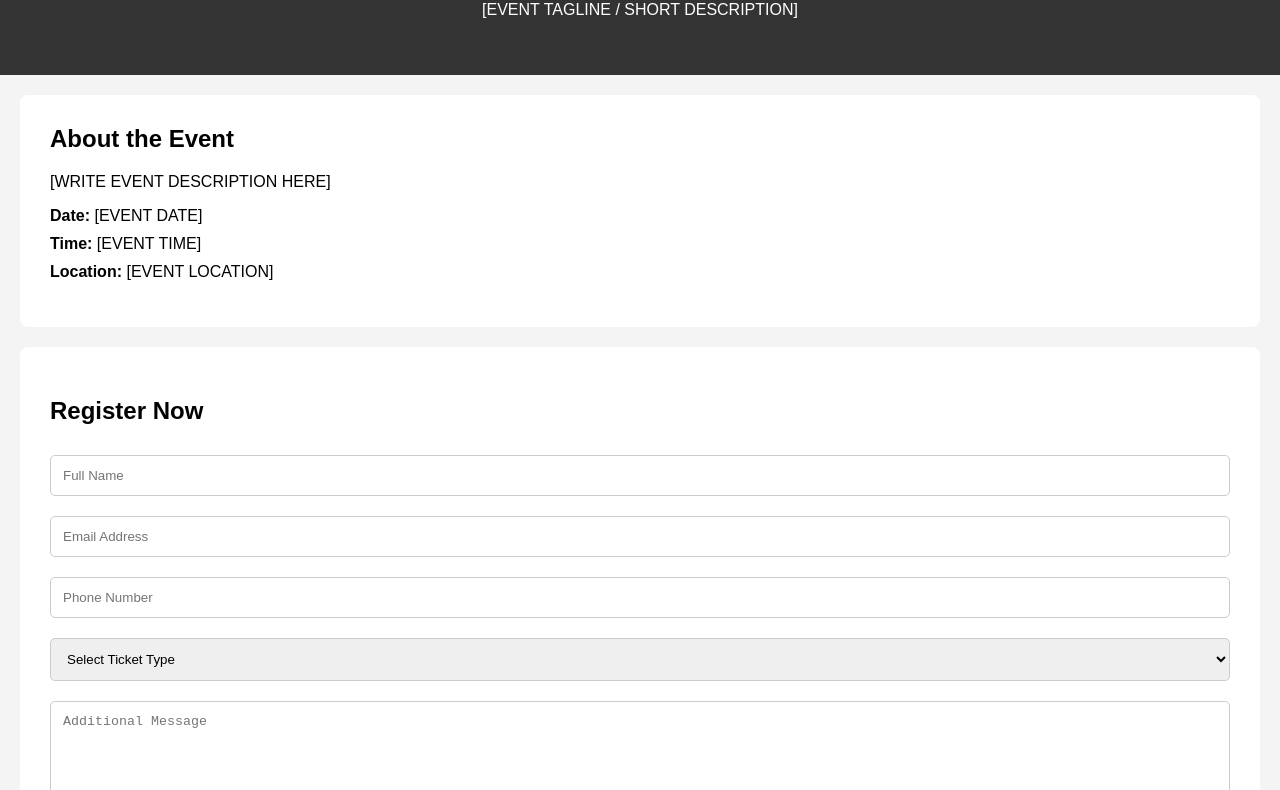
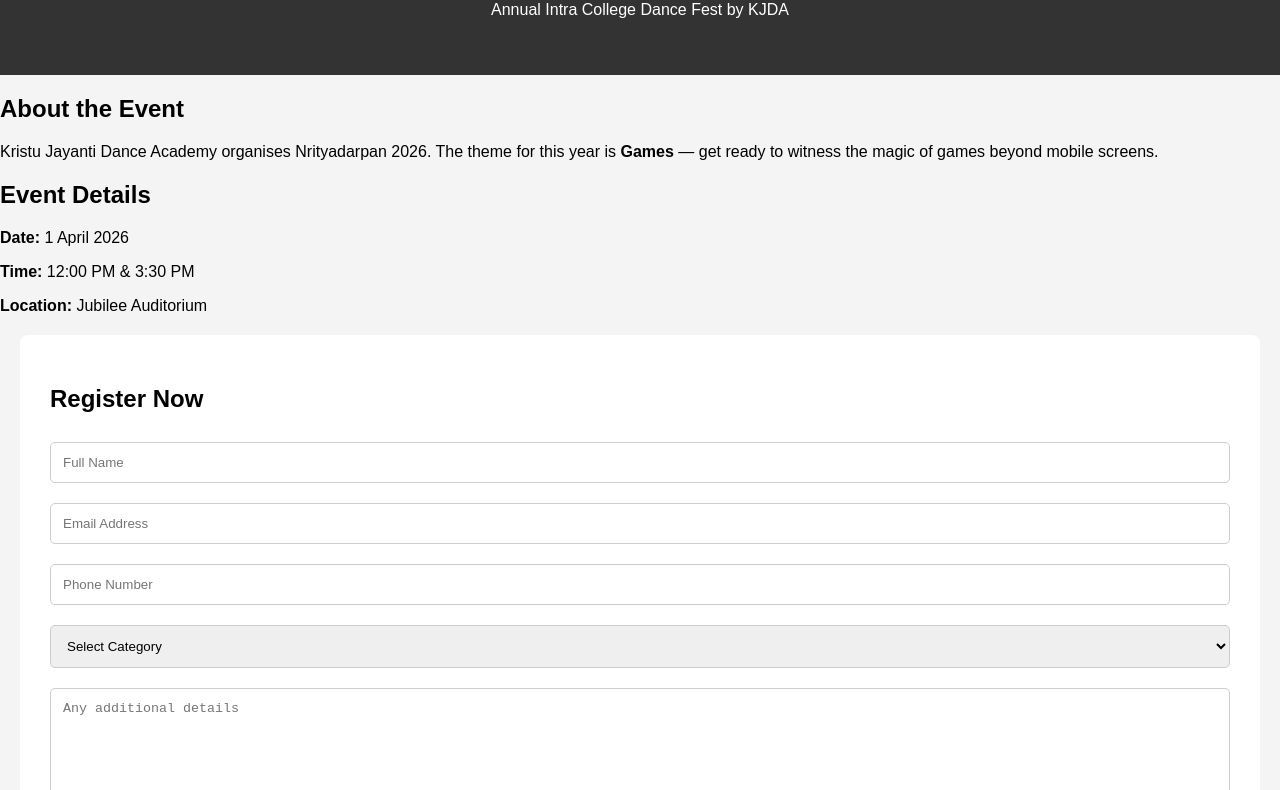
Before and after one commit to scriptedbyfazil/event-registration, a website: page index.html in a window 1280 px wide. Shown: the part 97-887 px from the top of the page. Drawn offline with Linux system fonts and the light colour scheme.

Commit message:
Update index.html

```diff
--- a/index.html
+++ b/index.html
@@ -2,28 +2,36 @@
 <html lang="en">
 <head>
   <meta charset="UTF-8">
-  <title>[EVENT TITLE HERE]</title>
+  <title>Nrityadarpan 2026</title>
   <link rel="stylesheet" href="style.css">
 </head>
 
 <body>
 
-  <!-- Header Section -->
-  <header>
-    <h1>[EVENT TITLE]</h1>
-    <p>[EVENT TAGLINE / SHORT DESCRIPTION]</p>
+  <!-- Hero Section -->
+  <header class="hero">
+    <h1>Nrityadarpan 2026</h1>
+    <p class="tagline">Annual Intra College Dance Fest by KJDA</p>
   </header>
 
+  <!-- About Section -->
+  <section class="about">
+    <h2>About the Event</h2>
+    <p>
+      Kristu Jayanti Dance Academy organises Nrityadarpan 2026.
+      The theme for this year is <strong>Games</strong> — get ready to witness
+      the magic of games beyond mobile screens.
+    </p>
+  </section>
+
   <!-- Event Details -->
-  <section class="event-details">
-    <h2>About the Event</h2>
-    <p>[WRITE EVENT DESCRIPTION HERE]</p>
-
-    <ul>
-      <li><strong>Date:</strong> [EVENT DATE]</li>
-      <li><strong>Time:</strong> [EVENT TIME]</li>
-      <li><strong>Location:</strong> [EVENT LOCATION]</li>
-    </ul>
+  <section class="details">
+    <h2>Event Details</h2>
+    <div class="card">
+      <p><strong>Date:</strong> 1 April 2026</p>
+      <p><strong>Time:</strong> 12:00 PM & 3:30 PM</p>
+      <p><strong>Location:</strong> Jubilee Auditorium</p>
+    </div>
   </section>
 
   <!-- Registration Form -->
@@ -36,15 +44,16 @@
 
       <input type="email" placeholder="Email Address" required>
 
-      <input type="tel" placeholder="Phone Number">
+      <input type="tel" placeholder="Phone Number" required>
 
       <select required>
-        <option value="">Select Ticket Type</option>
-        <option>[TICKET TYPE 1]</option>
-        <option>[TICKET TYPE 2]</option>
+        <option value="">Select Category</option>
+        <option>Solo Performance</option>
+        <option>Group Performance</option>
+        <option>Audience Pass</option>
       </select>
 
-      <textarea placeholder="Additional Message"></textarea>
+      <textarea placeholder="Any additional details"></textarea>
 
       <button type="submit">Register</button>
 
@@ -53,7 +62,7 @@
 
   <!-- Footer -->
   <footer>
-    <p>[CONTACT EMAIL OR INFO]</p>
+    <p>© 2026 Nrityadarpan | Kristu Jayanti Dance Academy</p>
   </footer>
 
   <script src="script.js"></script>
```
